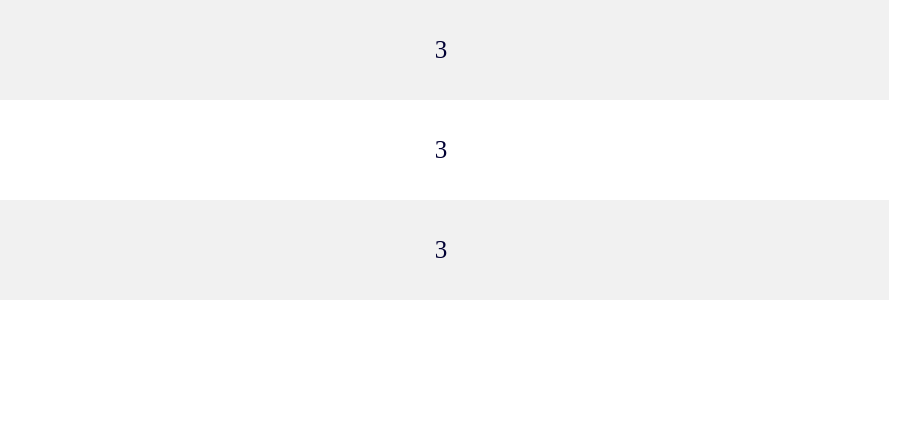
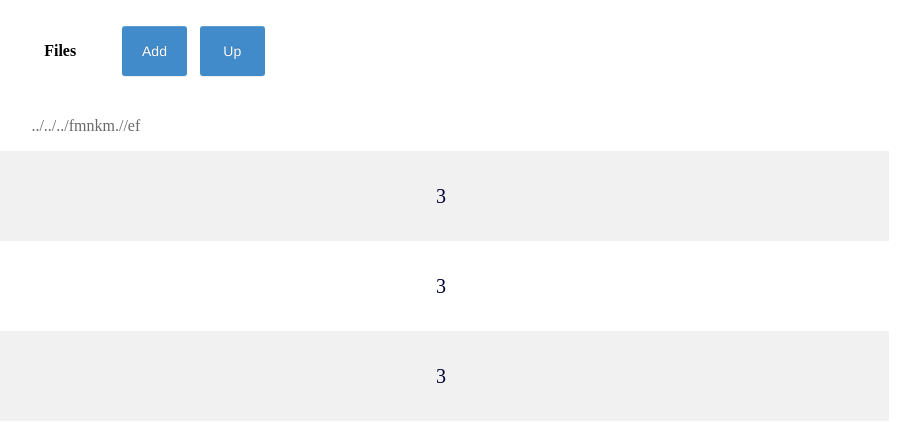
Before and after one commit to viveksanthosh/playment_assignment, a React (Create React App) app: page / in a window 1280 px wide. Shown: the top 422 px of the page, without its empty margins (263-1183 px from the left). Built offline with nearby package versions, Linux system fonts and the light colour scheme; the HTML template or start-up script is replaced by a standard one.

Commit message:
added buttons and finished html/css boilerplate

```diff
--- a/src/App.css
+++ b/src/App.css
@@ -1,17 +1,40 @@
-.container{
+.main {
+  margin-left: 20vw
+}
+
+.controlButtons{
+  display: inline-flex;
+  padding: 2vw;
+}
+
+.controlButtons * {
+  padding: 0 1vw 0 1vw;
+  width: 65px;
+}
+
+.controlButtons button {
+  margin-left: 1vw
+}
+
+.pathContainer p{
+  color: dimgrey;
+  padding-left: 3vw;
+}
+
+
+.container {
   display: flex;
   width: 100vw;
   flex-direction: column;
   flex-wrap: nowrap;
-  margin-left: 20%
 }
 
-.element{
-  width: 70%;
-  font-size: 25px;
+.element {
+  width: 70vw;
+  font-size: 125%;
   color: #000033;
   text-align: center;
-  line-height: 50px;
+  line-height: 250%;
 }
 
 .element:nth-child(odd) {
--- a/src/App.js
+++ b/src/App.js
@@ -7,11 +7,20 @@ class App extends Component {
     return (
       <Fragment>
         <SideBar />
-        <div className="container">
-          <div className="element" ><p>3 </p></div>
-          <div className="element" ><p>3 </p></div>
-          <div className="element" ><p>3 </p></div>
-
+        <div className="main">
+          <div className="controlButtons">
+          <p><b>Files</b></p>
+            <button className="btn btn-primary">Add</button>
+            <button className="btn btn-primary">Up</button>
+          </div>
+          <div className = "pathContainer">
+          <p>../../../fmnkm.//ef</p>
+          </div>
+          <div className="container">
+            <div className="element" ><p>3 </p></div>
+            <div className="element" ><p>3 </p></div>
+            <div className="element" ><p>3 </p></div>
+          </div>
         </div>
       </Fragment>
     );
--- a/src/atoms/Sidebar/Sidebar.css
+++ b/src/atoms/Sidebar/Sidebar.css
@@ -1,6 +1,6 @@
 .sideBar{
     height: 100%;
-    width: 20%;
+    width: 20vw;
     position: fixed;
     z-index: 1;
     top: 0;
```
